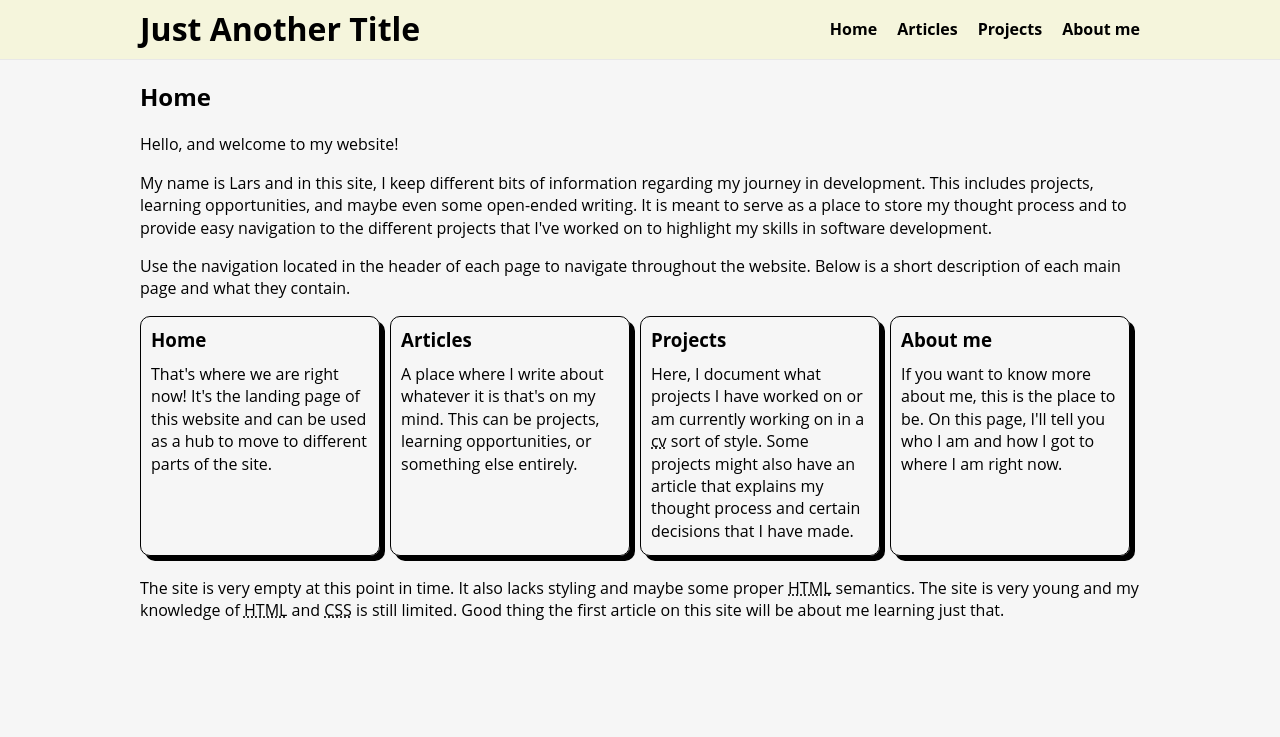
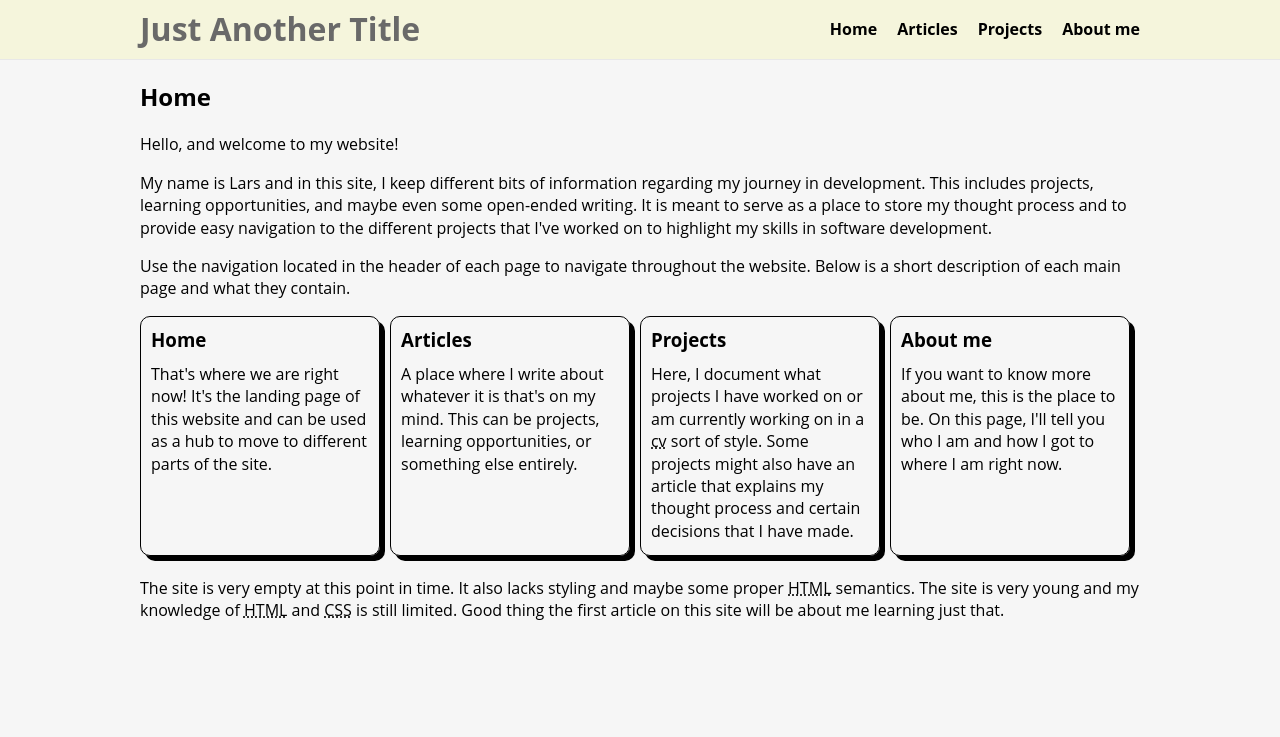
Before and after one commit to LarsGast/LarsGast.github.io, a plain HTML site: page index.html in a window 1280 px wide. In both pictures the pointer is over the link "Just Another Title". Shown: the top 737 px of the page. Drawn offline with Linux system fonts and the light colour scheme.

Commit message:
Add a hover color for header links

```diff
--- a/styles.css
+++ b/styles.css
@@ -68,6 +68,11 @@ header .content-wrapper {
 
 header a {
     font-weight: bold;
+}
+
+/* On hover color to signify it's clickable */
+header a:hover {
+    color: #696969;
 }
 
 /* Flex shrink is 0 so the title is always one line */
```
